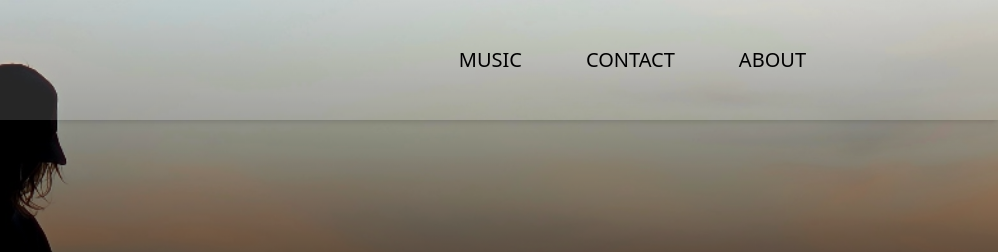
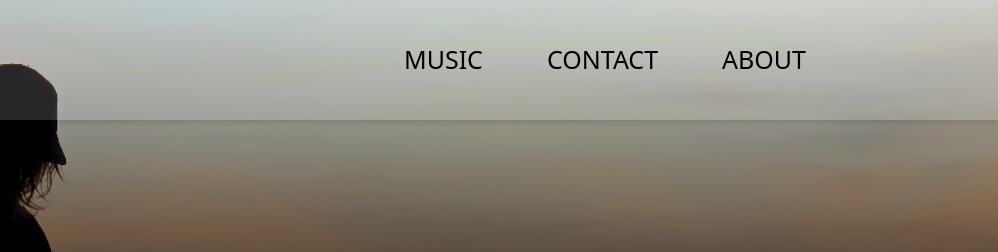
Before and after one commit to bethwil0817/ThomasDijkstraMusic, a website: page index.html in a window 1280 px wide. Shown: the top 252 px of the page, 282-1280 px from the left. Drawn offline with nearby package versions, Linux system fonts and the light colour scheme; files that its build step writes are made by us from their sources; files whose address does not match are found by name; a web font is replaced by a local one.

Commit message:
Increase font size of header

```diff
--- a/index.html
+++ b/index.html
@@ -24,9 +24,9 @@
         </div>
         <!-- Desktop Menu -->
         <div class="hidden md:flex md:items-center space-x-6" style="margin: 2rem">
-          <a href="#music" class="rubik-regular text-gray-700 px-5 hover:text-[#a25100] nav-link" style="font-size: 20px; margin: 2rem;">MUSIC</a>
-          <a href="#contact" class="rubik-regular text-gray-700 hover:text-[#a25100] nav-link" style="font-size: 20px; margin: 2rem;">CONTACT</a>
-          <a href="#about" class="rubik-regular text-gray-700 hover:text-[#a25100] nav-link" style="font-size: 20px; margin: 2rem;">ABOUT</a>
+          <a href="#music" class="rubik-regular text-gray-700 px-5 hover:text-[#a25100] nav-link" style="font-size: 25px; margin: 2rem;">MUSIC</a>
+          <a href="#contact" class="rubik-regular text-gray-700 hover:text-[#a25100] nav-link" style="font-size: 25px; margin: 2rem;">CONTACT</a>
+          <a href="#about" class="rubik-regular text-gray-700 hover:text-[#a25100] nav-link" style="font-size: 25px; margin: 2rem;">ABOUT</a>
         </div>
         <!-- Mobile Menu Button -->
         <div class="flex items-center md:hidden">
```
